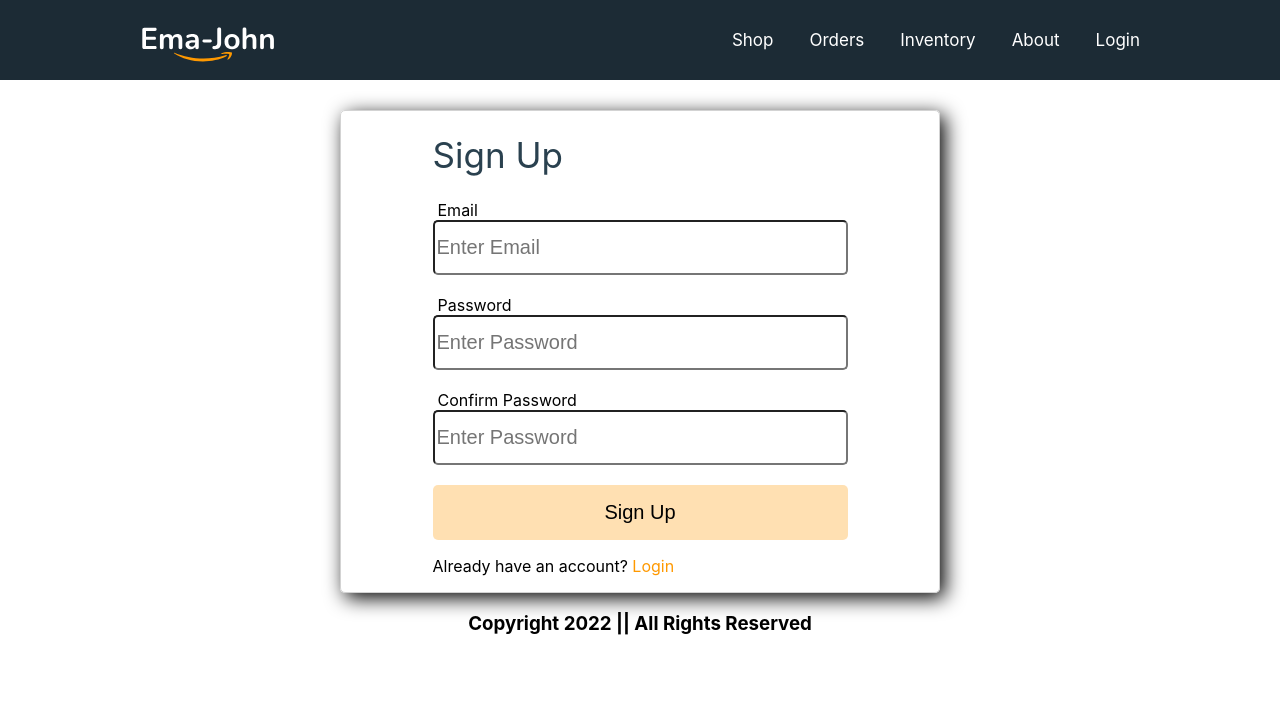
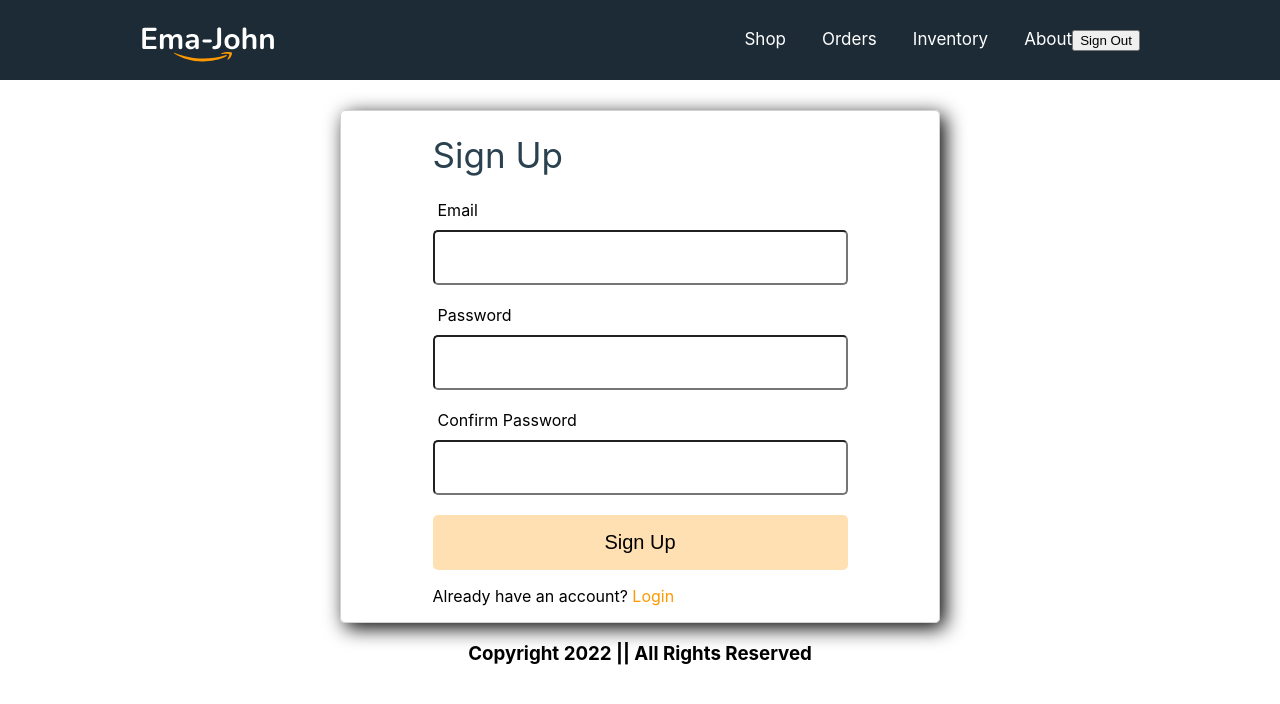
Before and after one commit to shahed5358/ema-jhon-simple, a React (Create React App) app: page /signup in a window 1280 px wide. Shown: the top 704 px of the page. Built offline with nearby package versions, Linux system fonts and the light colour scheme; no server answers; sample sign-in values are in the browser's storage.

Commit message:
shipping form added

```diff
--- a/src/App.js
+++ b/src/App.js
@@ -7,6 +7,8 @@ import Header from './components/Header/Header';
 import Inventory from './components/Inventory/Inventory';
 import Login from './components/Login/Login';
 import Orders from './components/Orders/Orders';
+import RequireAuth from './components/RequireAuth/RequireAuth';
+import Shipment from './components/Shipment/Shipment';
 import Shop from './components/Shop/Shop';
 import SignUp from './components/SignUp/SignUp';
 
@@ -18,7 +20,16 @@ function App() {
         <Route path="/" element={<Shop></Shop>}></Route>
         <Route path="/shop" element={<Shop></Shop>}></Route>
         <Route path="/orders" element={<Orders></Orders>}></Route>
-        <Route path="/inventory" element={<Inventory></Inventory>}></Route>
+        <Route path="/inventory" element={
+          <RequireAuth>
+            <Inventory></Inventory>
+          </RequireAuth>
+        }></Route>
+        <Route path="/shipment" element={
+          <RequireAuth>
+            <Shipment></Shipment>
+          </RequireAuth>
+        }></Route>
         <Route path="/about" element={<About></About>}></Route>
         <Route path="/login" element={<Login></Login>}></Route>
         <Route path="/signup" element={<SignUp></SignUp>}></Route>
--- a/src/components/Header/Header.js
+++ b/src/components/Header/Header.js
@@ -1,9 +1,17 @@
+import { signOut } from 'firebase/auth';
 import React from 'react';
+import { useAuthState } from 'react-firebase-hooks/auth';
 import { Link } from 'react-router-dom';
+import auth from '../../firebase.init';
 import logo from '../../images/Logo.svg';
 import './Header.css'
 
 const Header = () => {
+    const [user] = useAuthState(auth);
+
+    const handleSignOut = () => {
+        signOut(auth);
+    }
     return (
         <div>
             <nav className='header'>
@@ -13,7 +21,14 @@ const Header = () => {
                     <Link to="/orders">Orders</Link>
                     <Link to="/inventory">Inventory</Link>
                     <Link to="/about">About</Link>
-                    <Link to="/login">Login</Link>
+                    {
+                        user?
+                        <button onClick={handleSignOut}>Sign Out</button>
+                        :
+                        <Link to="/login">Login</Link>
+
+                    }
+
                 </div>
             </nav>
         </div>
--- a/src/components/Login/Login.css
+++ b/src/components/Login/Login.css
@@ -24,6 +24,7 @@
 .input-group label{
     display: block;
     margin-left:5px;
+    margin-bottom: 10px;
 }
 
 .input-group input{
--- a/src/components/Login/Login.js
+++ b/src/components/Login/Login.js
@@ -1,6 +1,6 @@
 import React, { useState } from "react";
 import { useSignInWithEmailAndPassword } from "react-firebase-hooks/auth";
-import { Link, useNavigate } from "react-router-dom";
+import { Link, useLocation, useNavigate } from "react-router-dom";
 import auth from "../../firebase.init";
 import "./Login.css";
 
@@ -18,6 +18,9 @@ const Login = () => {
 
   const navigate = useNavigate(auth);
 
+  const location = useLocation();
+  const from = location.state?.from?.pathname || '/';
+
   const handleEmailBlur = event => {
     setEmail(event.target.value);
   }
@@ -27,7 +30,7 @@ const Login = () => {
   }
 
   if(user){
-    navigate('/shop');
+    navigate(from, {replace: true});
   }
 
   const handleUserSignIn = event => {
@@ -45,7 +48,7 @@ const Login = () => {
             <label htmlFor="email">
               Email
             </label>
-            <input onBlur={handleEmailBlur} type="email" name="email" id="" placeholder="Enter Email" required/>
+            <input onBlur={handleEmailBlur} type="email" name="email" id="" required/>
           </div>
           <div className="input-group">
           <label htmlFor="password">
@@ -55,7 +58,7 @@ const Login = () => {
               type="password"
               name="password"
               id=""
-              placeholder="Enter Password" required
+              required
             />
           </div>
           <p style={{color:'red'}}>{error?.message}</p>
--- a/src/components/Orders/Orders.js
+++ b/src/components/Orders/Orders.js
@@ -31,8 +31,8 @@ const Orders = () => {
             </div>
             <div className="cart-container">
                 <Cart cart={cart}>
-                    <Link to='/inventory'>
-                        <button>Proceed Checkout</button>
+                    <Link to='/shipment'>
+                        <button>Proceed Shipping</button>
                     </Link>
                 </Cart>
             </div>
--- /dev/null
+++ b/src/components/RequireAuth/RequireAuth.js
@@ -0,0 +1,18 @@
+import React from 'react';
+import { useAuthState } from 'react-firebase-hooks/auth';
+import { Navigate, useLocation } from 'react-router-dom';
+import auth from '../../firebase.init';
+
+const RequireAuth = ({children}) => {
+
+    const [user] = useAuthState(auth);
+    const location = useLocation();
+
+    if(!user){
+        return <Navigate to="/login" state={{from:location}} replace />;
+    }
+
+    return children;
+};
+
+export default RequireAuth;
--- /dev/null
+++ b/src/components/Shipment/Shipment.js
@@ -0,0 +1,83 @@
+import React, { useState } from 'react';
+
+const Shipment = () => {
+    const [name, setName] = useState("");
+    const [email, setEmail] = useState("");
+    const [address, setAddress] = useState("");
+    const [phone, setPhone] = useState("");
+    const [error, setError] = useState("");
+
+    const handleNameBlur = (event) => {
+        setName(event.target.value);
+    }
+
+    const handleEmailBlur = (event) => {
+        setEmail(event.target.value);
+      };
+
+      const handleAddressBlur = (event) => {
+        setAddress(event.target.value);
+      };
+
+      const handlePhoneBlur = (event) => {
+        setPhone(event.target.value);
+      };
+
+      const handleCreateUser = (event) => {
+        event.preventDefault();
+      }
+
+    return (
+        <div className="form-container">
+      <div>
+        <h1 className="form-title">Shipping Information</h1>
+        <form onSubmit={handleCreateUser}>
+          <div className="input-group">
+            <label htmlFor="name">Name</label>
+            <input
+              onBlur={handleNameBlur}
+              type="text"
+              name="name"
+              id=""
+              required
+            />
+          </div>
+          <div className="input-group">
+            <label htmlFor="email">Email</label>
+            <input
+              onBlur={handleEmailBlur}
+              type="email"
+              name="email"
+              id=""
+              required
+            />
+          </div>
+          <div className="input-group">
+            <label htmlFor="address">Address</label>
+            <input
+              onBlur={handleAddressBlur}
+              type="text"
+              name="address"
+              id=""
+              required
+            />
+          </div>
+          <div className="input-group">
+            <label htmlFor="phone">Phone Number</label>
+            <input
+              onBlur={handlePhoneBlur}
+              type="text"
+              name="phone"
+              id=""
+              required
+            />
+          </div>
+          <p style={{ color: "red" }}>{error}</p>
+          <input className="form-submit" type="submit" value="Add Shipping" />
+        </form>
+      </div>
+    </div>
+    );
+};
+
+export default Shipment;
--- a/src/components/SignUp/SignUp.js
+++ b/src/components/SignUp/SignUp.js
@@ -1,48 +1,48 @@
-import React, { useState } from 'react';
-import { Link, useNavigate } from 'react-router-dom';
-import { useCreateUserWithEmailAndPassword } from 'react-firebase-hooks/auth';
-import auth from '../../firebase.init';
-import './SignUp.css';
+import React, { useState } from "react";
+import { Link, useNavigate } from "react-router-dom";
+import { useCreateUserWithEmailAndPassword } from "react-firebase-hooks/auth";
+import auth from "../../firebase.init";
+import "./SignUp.css";
 
 const SignUp = () => {
-
-    const [email, setEmail] = useState('');
-    const [password, setPassword] = useState('');
-    const [confirmPassword, setConfirmPassword] = useState('');
-    const [error, setError] = useState('');
+  const [email, setEmail] = useState("");
+  const [password, setPassword] = useState("");
+  const [confirmPassword, setConfirmPassword] = useState("");
+  const [error, setError] = useState("");
   const navigate = useNavigate();
 
-    const [createUserWithEmailAndPassword, user] = useCreateUserWithEmailAndPassword(auth);
+  const [createUserWithEmailAndPassword, user] =
+    useCreateUserWithEmailAndPassword(auth);
 
-    const  handleEmailBlur = event => {
+  const handleEmailBlur = (event) => {
     setEmail(event.target.value);
+  };
+
+  const handlePasswordBlur = (event) => {
+    setPassword(event.target.value);
+  };
+
+  const handleConfirmPasswordBlur = (event) => {
+    setConfirmPassword(event.target.value);
+  };
+
+  if (user) {
+    navigate("/shop");
   }
 
-    const handlePasswordBlur = event => {
-      setPassword(event.target.value);
-    }
-
-    const handleConfirmPasswordBlur = event => {
-      setConfirmPassword(event.target.value);
-    }
-
-    if(user){
-      navigate('/shop');
-    }
-
-    const handleCreateUser = event => {
+  const handleCreateUser = (event) => {
     event.preventDefault();
-      if(password !== confirmPassword){
-        setError('Your two passwords did not match');
+    if (password !== confirmPassword) {
+      setError("Your two passwords did not match");
       return;
     }
-      if(password.length < 6){
-        setError('Password must be at least 6 characters or longer')
+    if (password.length < 6) {
+      setError("Password must be at least 6 characters or longer");
       return;
     }
 
     createUserWithEmailAndPassword(email, password);
-    }
+  };
 
   return (
     <div className="form-container">
@@ -50,34 +50,36 @@ const SignUp = () => {
         <h1 className="form-title">Sign Up</h1>
         <form onSubmit={handleCreateUser}>
           <div className="input-group">
-            <label htmlFor="email">
-              Email
-            </label>
-            <input onBlur={handleEmailBlur} type="email" name="email" id="" placeholder="Enter Email" required/>
+            <label htmlFor="email">Email</label>
+            <input
+              onBlur={handleEmailBlur}
+              type="email"
+              name="email"
+              id=""
+              required
+            />
           </div>
           <div className="input-group">
-          <label htmlFor="password">
-              Password
-            </label>
-            <input onBlur={handlePasswordBlur}
+            <label htmlFor="password">Password</label>
+            <input
+              onBlur={handlePasswordBlur}
               type="password"
               name="password"
               id=""
-              placeholder="Enter Password" required
+              required
             />
           </div>
           <div className="input-group">
-          <label htmlFor="confirm-password">
-              Confirm Password
-            </label>
-            <input onBlur={handleConfirmPasswordBlur}
+            <label htmlFor="confirm-password">Confirm Password</label>
+            <input
+              onBlur={handleConfirmPasswordBlur}
               type="password"
               name="password"
               id=""
-              placeholder="Enter Password" required
+              required
             />
           </div>
-          <p style={{color:'red'}}>{error}</p>
+          <p style={{ color: "red" }}>{error}</p>
           <input className="form-submit" type="submit" value="Sign Up" />
         </form>
         <p>
```
Lines whose indentation alone changed are shown as unchanged.
